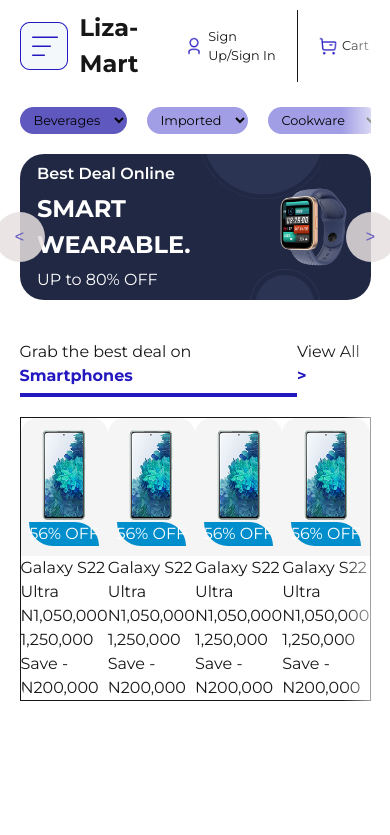
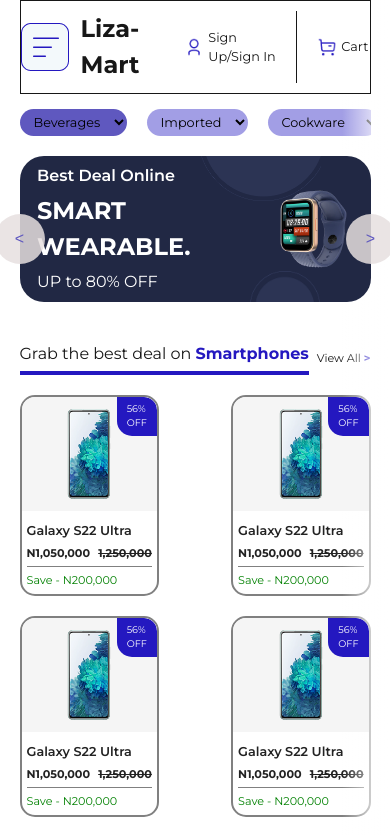
Before and after one commit to TheEldaps/Liza-Commerce, a Next.js app: page / in a window 390 px wide. Shown: the top 835 px of the page. Built offline with nearby package versions, Linux system fonts and the light colour scheme.

Commit message:
Style: Add BestDeal category responsiveness

```diff
--- a/app/components/Homepage/BestDealCategory.tsx
+++ b/app/components/Homepage/BestDealCategory.tsx
@@ -9,11 +9,19 @@
           Grab the best deal on{" "}
           <span className="text-[#2418c0] font-bold">Smartphones</span>
         </p>
-        <Link href="/Smartphones">
+        <Link
+          href="/Smartphones"
+          className="text-[0.7rem] hover:text-[#000000ab] hover:underline my-auto "
+        >
           View All <span className="text-[#2418c0] font-bold ml-[]">&gt;</span>{" "}
         </Link>
       </div>
-      <div className="flex justify-between border ">
+      <div className="flex justify-between flex-wrap ">
+        <BestDealItem />
+        <BestDealItem />
+        <BestDealItem />
+        <BestDealItem />
+        <BestDealItem />
         <BestDealItem />
         <BestDealItem />
         <BestDealItem />
--- a/app/components/Homepage/BestDealItem.tsx
+++ b/app/components/Homepage/BestDealItem.tsx
@@ -2,8 +2,8 @@
 import Phone1 from "../../../public/Phone1.png";
 export default function BestDealItem() {
   return (
-    <div className="rounded-2xl overflow-hidden ">
-      <div className="bg-[#F5F5F5] flex flex-col justify-center items-center relative py-[10px]">
+    <div className="rounded-[15px] overflow-hidden border-[grey] mb-[20px] hover:border-[#2418c0] border-2 cursor-pointer">
+      <div className="bg-[#F5F5F5] flex flex-col justify-center items-center relative py-[10px] mb-[10px]">
         <Image
           src={Phone1}
           width="50"
@@ -11,17 +11,24 @@
           alt="Item Image"
           className=""
         />
-        <div className="bg-[#008ECC] text-[white] rounded-tr-4xl rounded-bl-4xl">
-          56% OFF
+        <div className="bg-[#2418c0] text-[white] rounded-tr-[13px] rounded-bl-[15px] text-[0.6rem] px-[10px] py-[5px] absolute top-0 right-0">
+          56% <br /> OFF
         </div>
       </div>
 
-      <div>
-        <h3>Galaxy S22 Ultra </h3>
-        <p>
-          N1,050,000 <span>1,250,000</span>
-        </p>
-        <p>Save - N200,000</p>
+      <div className="px-[5px] pb-[5px] text-[#222222]">
+        <div className="border-b-[grey] pb-[4px] border-b-1">
+          <h3 className=" text-[0.8rem] font-semibold text-[#222222] mb-[5px]">
+            Galaxy S22 Ultra{" "}
+          </h3>
+          <p className="text-[0.7rem] font-bold">
+            N1,050,000{" "}
+            <span className="line-through inline-block ml-[5px]">
+              1,250,000
+            </span>
+          </p>
+        </div>
+        <p className="text-[0.7rem] mt-[5px] text-[green]"> Save - N200,000</p>
       </div>
     </div>
   );
--- a/app/components/Homepage/Nav.tsx
+++ b/app/components/Homepage/Nav.tsx
@@ -8,7 +8,7 @@
 
 export default function Nav() {
   return (
-    <section className="flex justify-between py-[10px] sm:gap-5 w-[90%] m-auto sticky mb-[15px] md:mb-[40px]">
+    <section className="flex justify-between py-[10px] sm:gap-5 w-[90%] sticky top-0 mx-auto mb-[15px] md:mb-[40px] bg-[white] z-2 border-1">
       <div className="flex items-center gap-3">
         <Image src={Logo} width="48" height="48" alt="Platform Logo" />
         <h2 className="text-[1.5rem] font-bold font-[montserrat]">Liza-Mart</h2>
--- a/app/page.tsx
+++ b/app/page.tsx
@@ -7,7 +7,7 @@
 
 export default function Home() {
   return (
-    <div>
+    <div className="min-h-[200vh]">
       <Nav />
       <CategoryList />
       <BannerSection />
```
